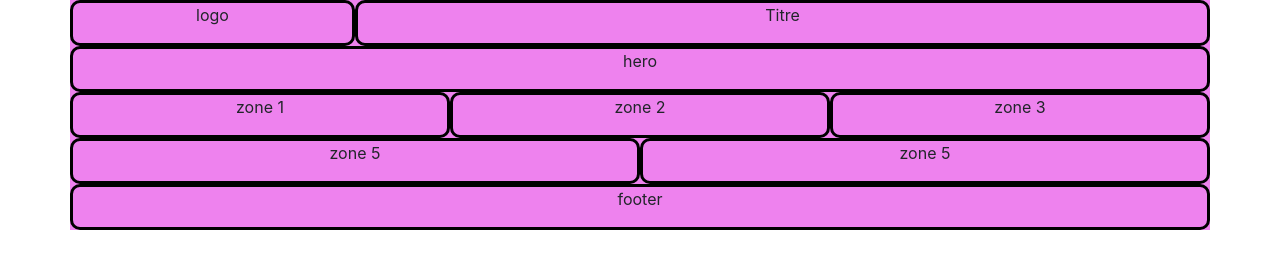
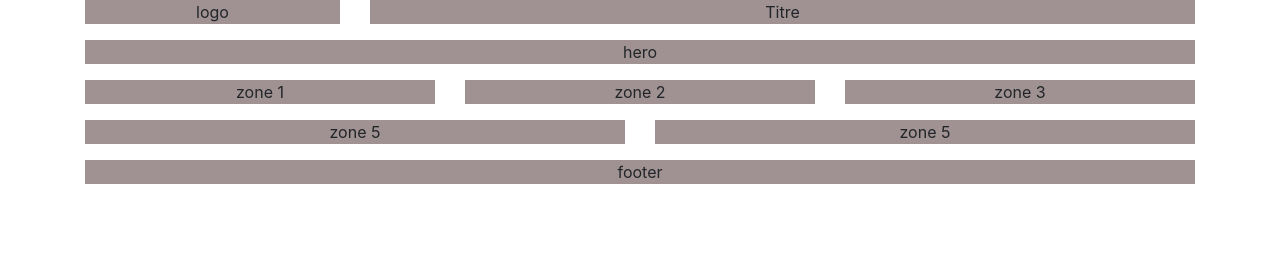
Before and after one commit to Meunier-Emmanuel/bootstrap-training, a plain HTML site: page ex5/index5.html in a window 1280 px wide. Drawn offline with nearby package versions, Linux system fonts and the light colour scheme.

Commit message:
plus propre

```diff
--- a/css/style.css
+++ b/ex5/css/style.css
@@ -9,6 +9,9 @@
     text-align: center;
 }
 
-.blue {
-    background-color: blue;
+p{
+    background-color: rgb(160, 146, 146);
 }
+.text{
+    text-align: center;
+}
--- a/index5.html
+++ b/ex5/index5.html
@@ -10,17 +10,17 @@
         <link rel="stylesheet" href="css/style.css">
     </head>
     <body>
-        <div class="container red">
+        <div class="container">
             <div class="row">
-                <div class="col-4 col-md-3 box"> <p>logo</p> </div>
-                <div class="col-8 col-md-9 box"> <p>Titre</p> </div>
-                <div class="col-12  box"> <p>hero</p> </div>
-                <div class="col-md-4 col-12 box"> <p>zone 1</p> </div>
-                <div class="col-md-4 col-12 box"> <p>zone 2</p> </div>
-                <div class="col-md-4 col-12 box"> <p>zone 3</p> </div>
-                <div class="col-md-6 col-8 box"> <p>zone 5</p> </div>
-                <div class="col-md-6 col-4 box"> <p>zone 5</p> </div>
-                <div class="col-12 box"> <p>footer</p> </div>
+                <div class="col-4 col-md-3 text"> <p>logo</p> </div>
+                <div class="col-8 col-md-9 text"> <p>Titre</p> </div>
+                <div class="col-12 text"> <p>hero</p> </div>
+                <div class="col-md-4 col-12 text"> <p>zone 1</p> </div>
+                <div class="col-md-4 col-12 text"> <p>zone 2</p> </div>
+                <div class="col-md-4 col-12 text"> <p>zone 3</p> </div>
+                <div class="col-md-6 col-8 text"> <p>zone 5</p> </div>
+                <div class="col-md-6 col-4 text"> <p>zone 5</p> </div>
+                <div class="col-12 text"> <p>footer</p> </div>
 
             </div>
         </div>
```
Also changed, not shown: ex1/css/style.css (added, +10 -0 lines), ex2/css/style.css (added, +10 -0 lines), ex3/css/style.css (added, +10 -0 lines), ex4/css/style.css (added, +10 -0 lines), ex1/css/bootstrap-grid.min.css (renamed from css/bootstrap-grid.min.css), ex1/index.html (renamed from index.html), ex2/css/bootstrap-grid.min.css (added), ex2/index2.html (renamed from index2.html), ex3/css/bootstrap-grid.min.css (added), ex3/index3.html (renamed from index3.html), ex4/css/bootstrap-grid.min.css (added), ex4/index4.html (renamed from index4.html), ex5/css/bootstrap-grid.min.css (added).
